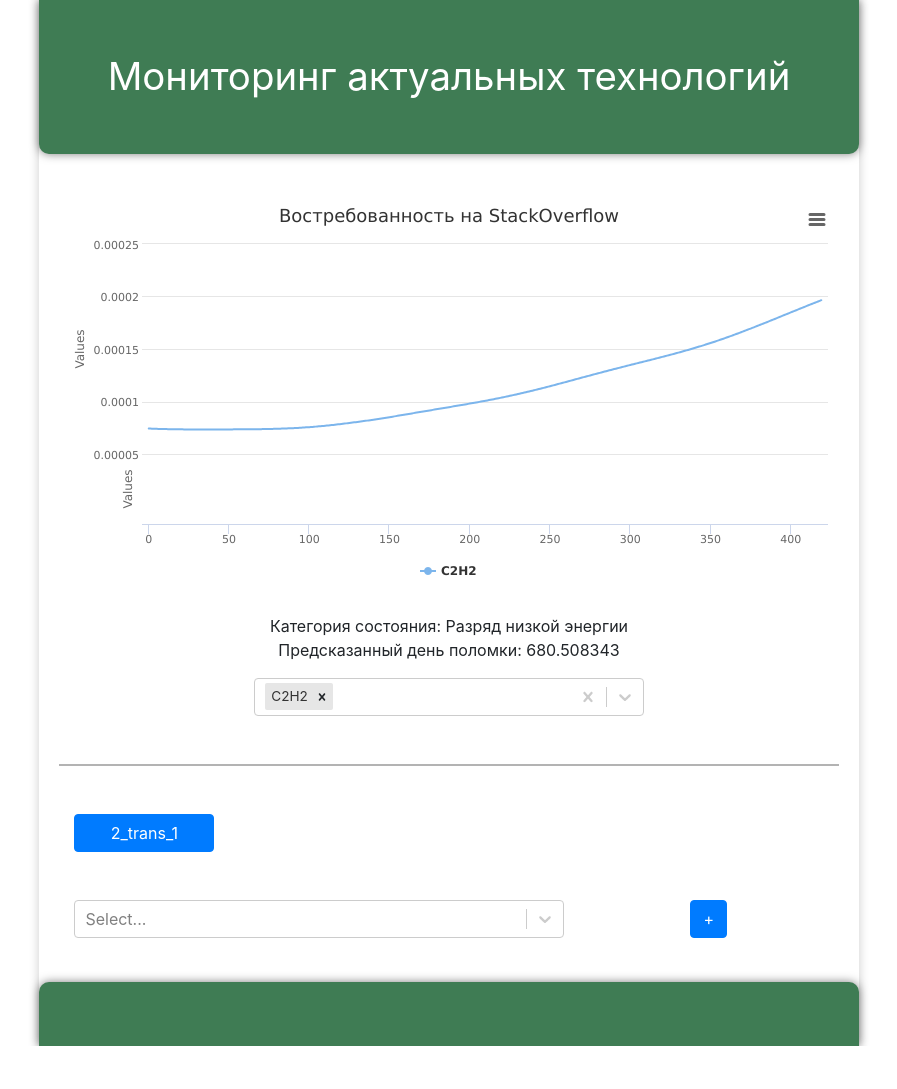
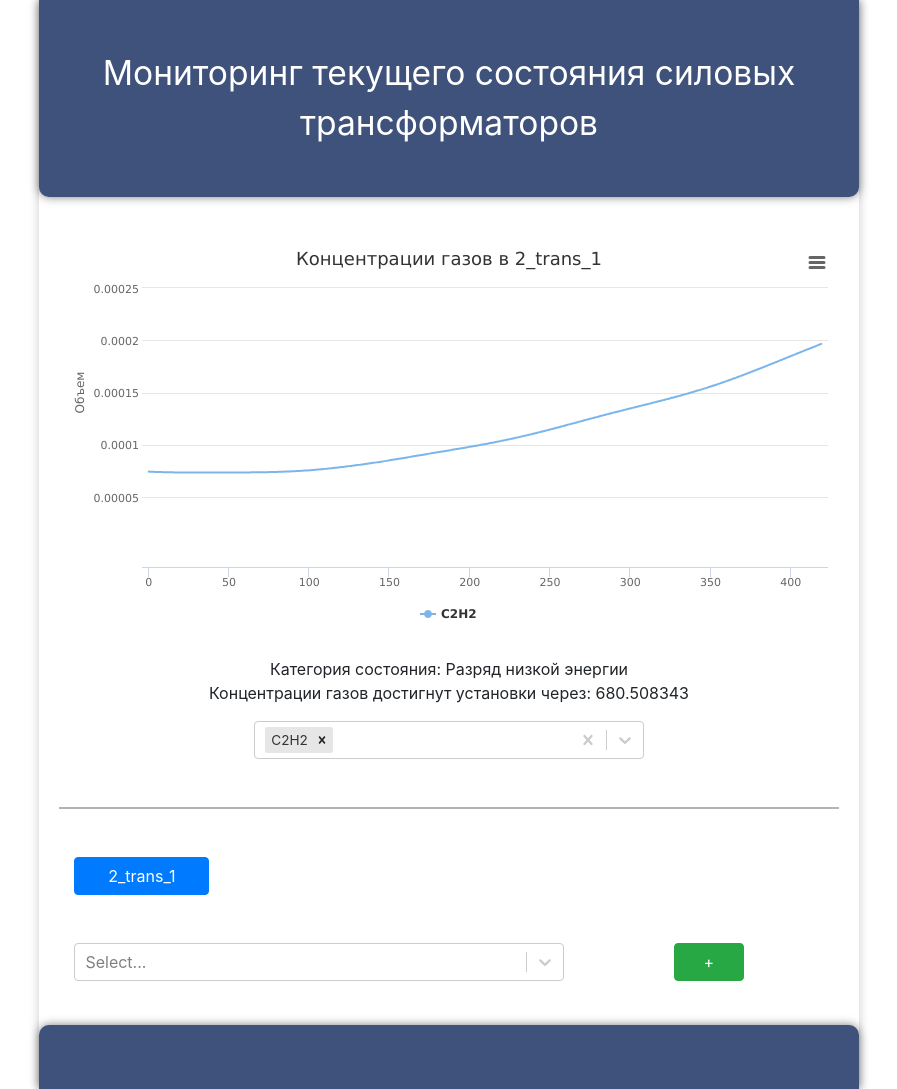
Before and after one commit to annbeg/HackAtomApp, a React (Create React App) app: page / in a window 1280 px wide. Shown: the whole page, without its empty margins (191-1088 px from the left). Before the commit the page ends 1046 px from the top, so only its background shows below. Built offline with nearby package versions, Linux system fonts and the light colour scheme.

Commit message:
hopefully final

```diff
--- a/src/App.css
+++ b/src/App.css
@@ -40,6 +40,7 @@
 
 body {
   background-color: #e4e4e4;
+  /* color: #3f527c; */
   display: flex;
 }
 
--- a/src/App.js
+++ b/src/App.js
@@ -142,6 +142,7 @@ const App = () => {
     //   data: mom,
     //   name: 'C2H2',
     // }])
+    console.log(users)
 
   }, [])
   const [activeCharts, setActiveCharts] = useState([
@@ -154,10 +155,11 @@ const App = () => {
     "label": "2_trans_1"
 }])
   const [activeChosenTranformators, setActiveChosenTranformators] = useState([])
+  const [activeTransformator, setActiveTransformator] = useState('2_trans_1')
 
 const optionsStackOverflow = {
     title: {
-      text: 'Востребованность на StackOverflow'
+      text: 'Концентрации газов в '+activeTransformator
     },
     yAxis: [{
       height: '75%',
@@ -166,23 +168,13 @@ const optionsStackOverflow = {
         x: -3
       },
       title: {
-        // text: 'AAPL'
-      }
-    }, {
-      top: '75%',
-      height: '25%',
-      labels: {
-        align: 'right',
-        x: -3
-      },
-      offset: 0,
-      title: {
-        // text: 'MACD'
+        text: 'Объем'
       }
     }],
     series: optionSeries}
 
     async function changeGraphics(value){
+
       var newId;
 
       await fetch('https://scoeur.pythonanywhere.com/idinfo?id='+value)
@@ -212,6 +204,7 @@ const optionsStackOverflow = {
 
 
       setOptionSeries(newOptionSeries)
+      setActiveTransformator(value)
       console.log('newOptionSeries',newOptionSeries)
       console.log('optionSeries', optionSeries)
     }
@@ -263,7 +256,9 @@ const optionsStackOverflow = {
 
   return (
     <div className='App'>
-      <div style={{padding: '3rem', fontSize:'2.4em', background: '#3f7c54', margin: '-20px', borderRadius: '0 0 10px 10px', color: 'white',boxShadow: '0 0 10px rgba(0,0,0,0.5)'}}>Мониторинг актуальных технологий</div>
+      <div style={{padding: '3rem', fontSize:'2.1em', background: '#3f527c', margin: '-20px', borderRadius: '0 0 10px 10px', color: 'white',boxShadow: '0 0 10px rgba(0,0,0,0.5)'}}>
+        Мониторинг текущего состояния силовых трансформаторов
+      </div>
       <div style={{height:'4rem'}}>
 
       </div>
@@ -274,7 +269,7 @@ const optionsStackOverflow = {
           <div style={{height:'1rem'}}></div>
           Категория состояния: {typesOfProblems[users.category]} <br>
           </br>
-          Предсказанный день поломки: {users.predicted}
+          Концентрации газов достигнут установки через: {users.predicted}
       <div style={{height:'1rem'}}></div>
       <div style={{width:'50%', margin: 'auto'}}>
         <Selecter style = {{maxHeight: '1rem'}} data={skillsSet} active={activeCharts} onChange = {onChoose}></Selecter>
@@ -284,10 +279,10 @@ const optionsStackOverflow = {
       <div style={{height: '3rem'}}></div>
 
       <Container fluid>
-        <Row md={4} lg={6}>
+        <Row sm ={3} md={3} lg={5}>
           {currentTransformators.map( (transformator, i) => (
             <Col>
-              <Button style = {{width: '140px', marginBottom: '1rem'}} onClick={() => changeGraphics(transformator['value'])}>
+              <Button style = {{width: '135px', marginBottom: '1rem'}} onClick={() => changeGraphics(transformator['value'])}>
                 {transformator['value']}
               </Button>
             </Col>
@@ -300,14 +295,14 @@ const optionsStackOverflow = {
           <Selecter style = {{maxHeight: '10rem'}} value={activeChosenTranformators} data={transformatorsIds} onChange = {onTransformatorChoose}></Selecter>
         </Col>
         <Col lg = {4}>
-          <Button  onClick = {() => addTransformators()}>+</Button>
+          <Button variant="success" style={{width: '70px'}} onClick = {() => addTransformators()}>+</Button>
         </Col>
         </Row>
       </Container>
 
       <div style={{height:'1rem'}}></div>
       <div style={{height: '3rem'}}></div>
-      <div style={{height: '4rem',background: '#3f7c54', margin: '-20px', borderRadius: '10px 10px 0 0', color: 'white',boxShadow: '0 0 10px rgba(0,0,0,0.5)'}}></div>
+      <div style={{height: '4rem',background: '#3f527c', margin: '-20px', borderRadius: '10px 10px 0 0', color: 'white',boxShadow: '0 0 10px rgba(0,0,0,0.5)'}}></div>
     </div>
   );
 }
```
Also changed, not shown: 2 other files (tests, documents, lock files or other folders).
